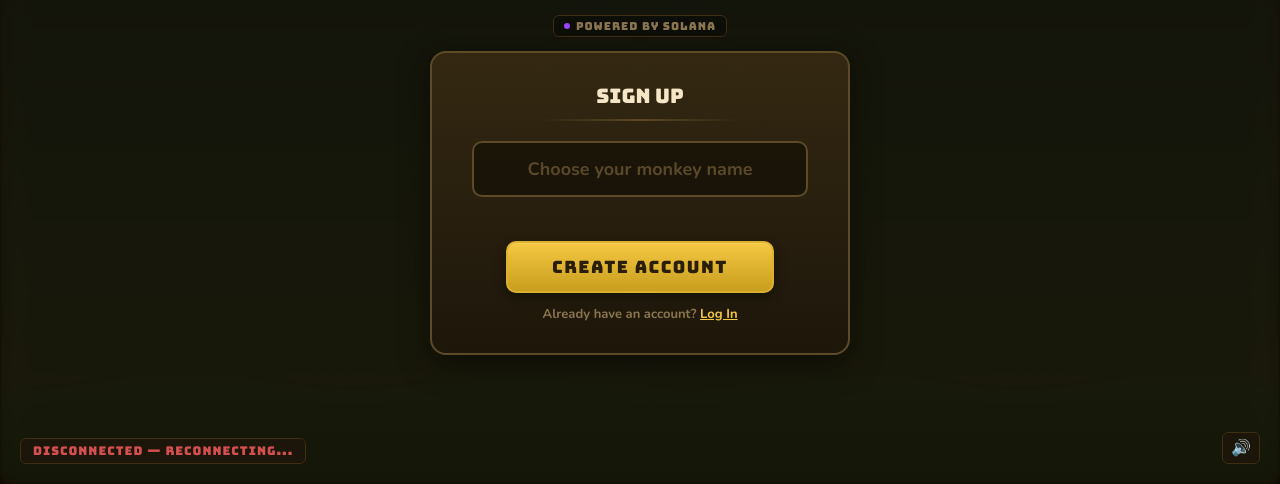
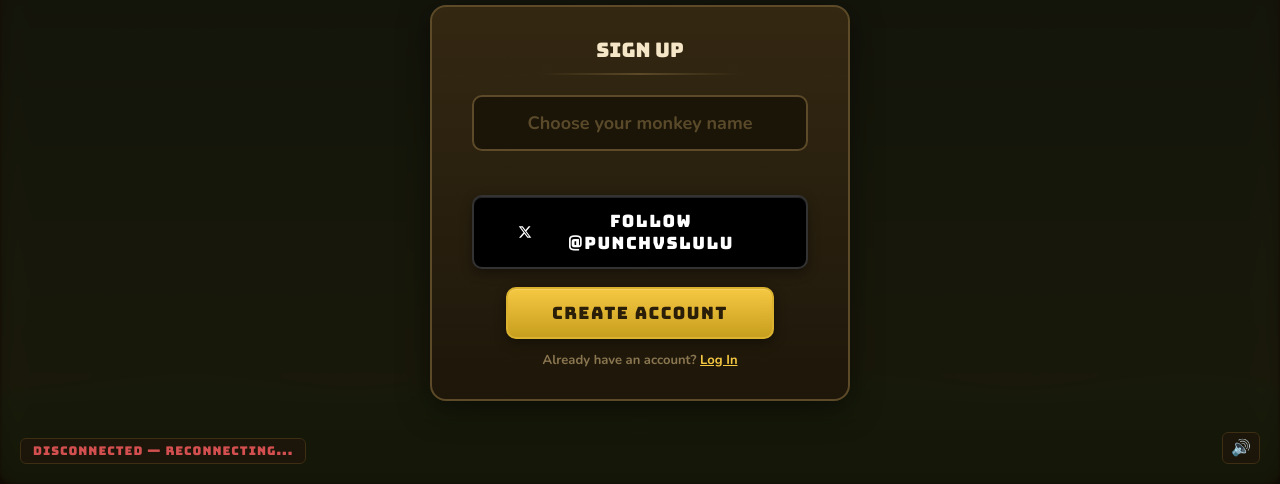
Before and after one commit to saintcodeworld/punch-simulator, a website: page index.html in a window 1280 px wide. Shown: the part 316-800 px from the top of the page. Drawn offline with nearby package versions, Linux system fonts and the light colour scheme; animation ran at ten frames a second.

Commit message:
Add X button on signup page with redirect to @punchvslulu

```diff
--- a/index.html
+++ b/index.html
@@ -357,6 +357,10 @@
       <div class="jungle-divider"></div>
       <input type="text" id="authUsername" placeholder="Choose your monkey name" maxlength="20" autocomplete="off">
       <div class="auth-error" id="authError"></div>
+      <button class="btn secondary" style="width:100%; background:#000; border-color:#333; margin-bottom:8px; display:flex; align-items:center; justify-content:center; gap:8px;" onclick="window.open('https://x.com/punchvslulu', '_blank')">
+        <svg width="16" height="16" viewBox="0 0 24 24" fill="currentColor"><path d="M18.244 2.25h3.308l-7.227 8.26 8.502 11.24H16.17l-5.214-6.817L4.99 21.75H1.68l7.73-8.835L1.254 2.25H8.08l4.713 6.231zm-1.161 17.52h1.833L7.084 4.126H5.117z"/></svg>
+        Follow @punchvslulu
+      </button>
       <button class="btn gold" id="authBtn" onclick="doAuth()">Create Account</button>
       <div class="auth-toggle" id="authToggle" onclick="toggleAuthMode()">
         Already have an account? <span>Log In</span>
```
